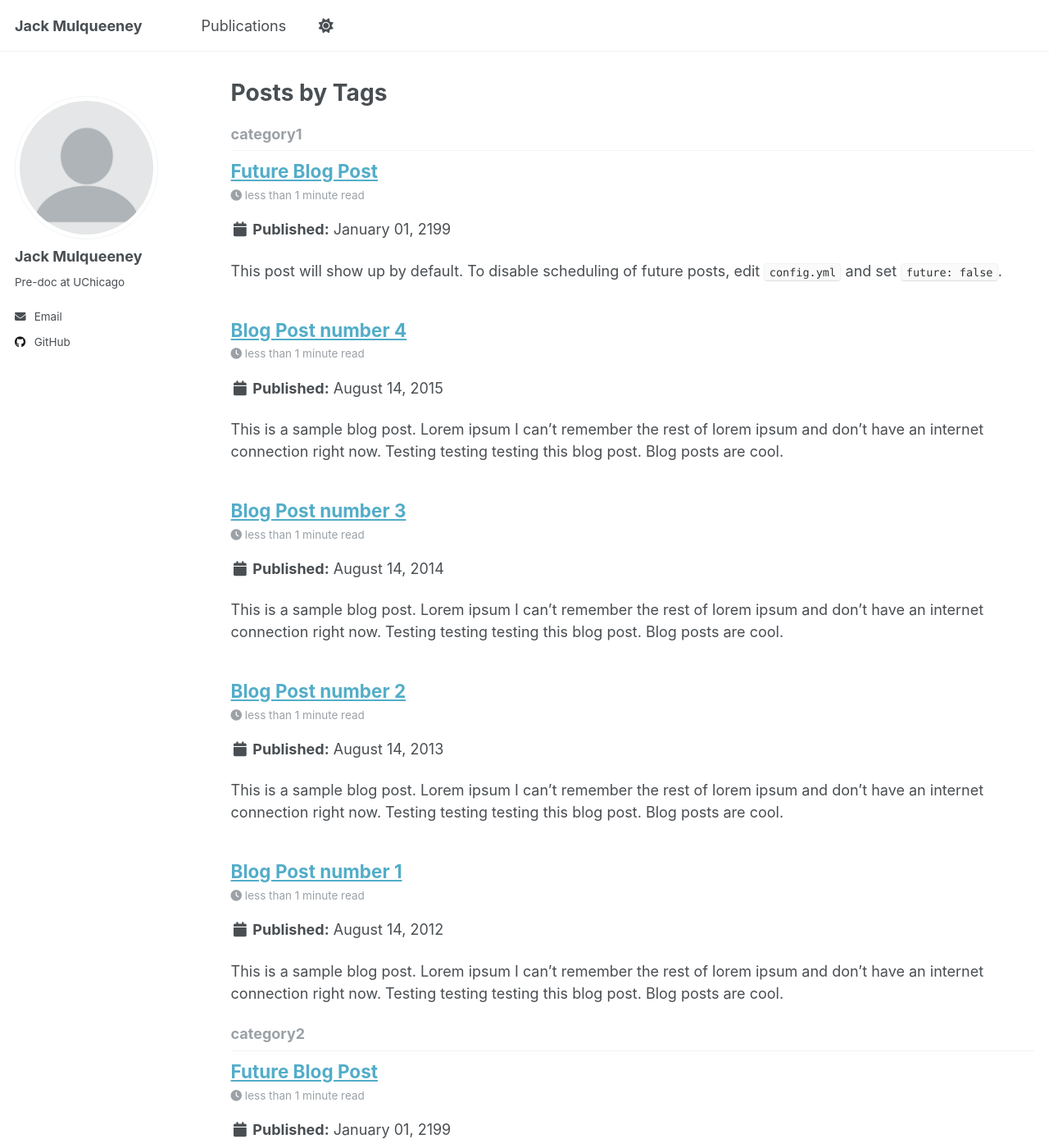
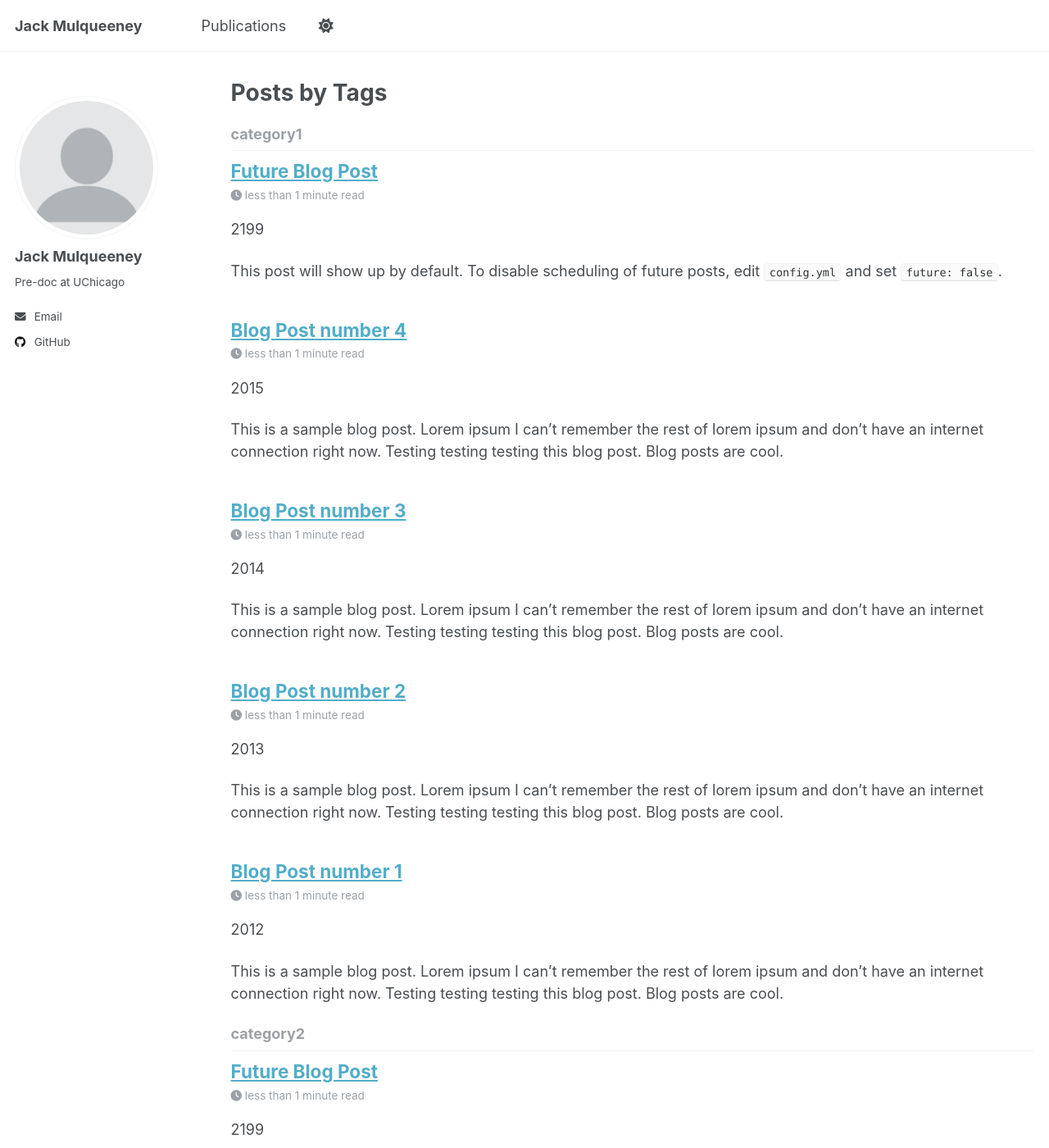
Before and after one commit to jkmulq/jkmulq.github.io, a Jekyll site: the page built from _pages/tag-archive.html, in a window 1280 px wide and 1400 px high. Shown: the whole window at 82% size. Built offline with Jekyll 4.4.1, drawn with Linux system fonts in a browser that asks for light colours; a script that is not in the unit is left out; some of the changed text lies outside the part shown.

```diff
--- a/_includes/archive-single.html
+++ b/_includes/archive-single.html
@@ -38,13 +38,16 @@
       <p class="page__meta"><i class="fa fa-clock" aria-hidden="true"></i> {% include read-time.html %}</p>
     {% endif %}
 
-        {% if post.collection == 'teaching' %}
-          <p> {{ post.type }}, <i>{{ post.venue }}</i>, {{ post.date | default: "1900-01-01" | date: "%Y" }} </p>
-        {% elsif post.collection == 'publications' %}
-          <p>Published in <i>{{ post.venue }}</i>, {{ post.date | default: "1900-01-01" | date: "%Y" }} </p>
+        {% if post.collection == 'teaching' and post.venue %}
+          <p>{{ post.type }}, <i>{{ post.venue }}</i>, {{ post.date | default: "1900-01-01" | date: "%Y" }}</p>
+        {% elsif post.collection == 'teaching' %}
+          <p>{{ post.type }}, {{ post.date | default: "1900-01-01" | date: "%Y" }}</p>
+        {% elsif post.collection == 'publications' and post.venue %}
+          <p><i>{{ post.venue }}</i>{% if post.date %}, {{ post.date | date: "%Y" }}{% endif %}</p>
         {% elsif post.date %}
-         <p class="page__date"><strong><i class="fa fa-fw fa-calendar" aria-hidden="true"></i> {{ site.data.ui-text[site.locale].date_label | default: "Published:" }}</strong> <time datetime="{{ post.date | default: "1900-01-01" | date_to_xmlschema }}">{{ post.date | default: "1900-01-01" | date: "%B %d, %Y" }}</time></p>
+          <p><time datetime="{{ post.date | date_to_xmlschema }}">{{ post.date | date: "%Y" }}</time></p>
         {% endif %}
+
 
     {% if post.excerpt and site.read_more != 'enabled' %}
     <p class="archive__item-excerpt" itemprop="description">{{ post.excerpt | markdownify }}</p>
```
